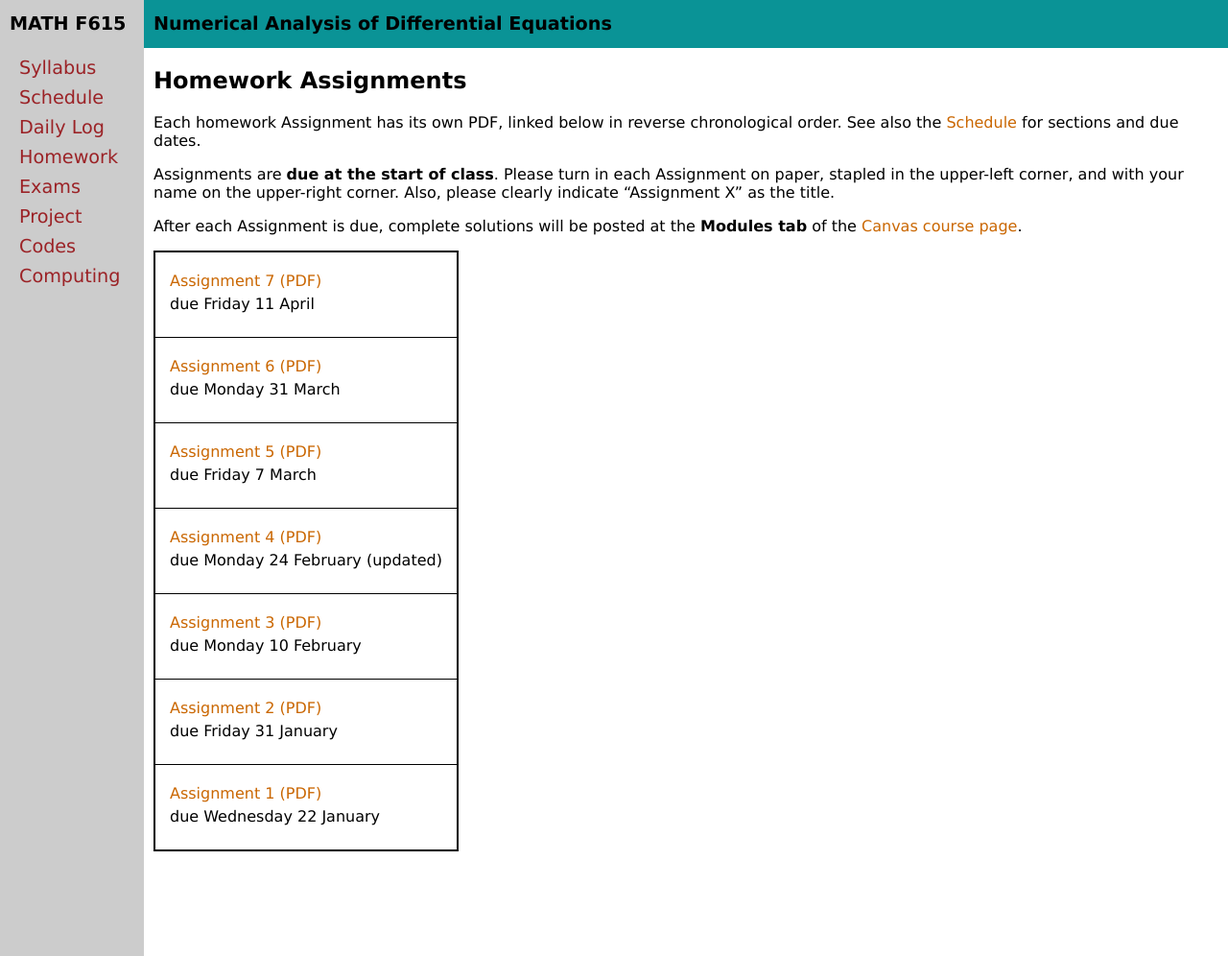
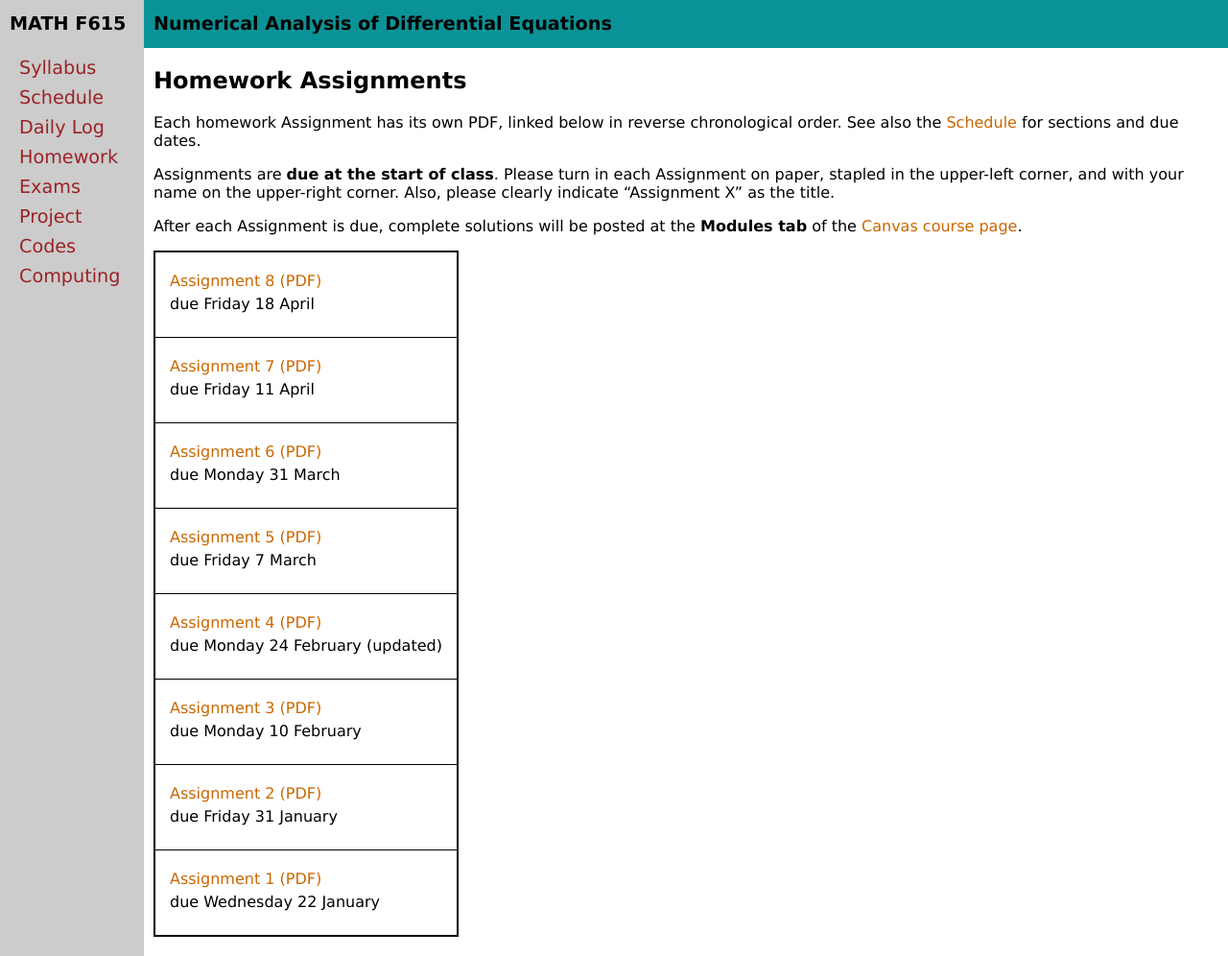
Before and after one commit to bueler/nade, a Jekyll site: the page built from homework.md, in a window 1280 px wide and 996 px high. Shown: the whole window at 96% size. Built offline with Jekyll 4.4.1, drawn with Linux system fonts in a browser that asks for light colours.

Commit message:
A8 posted

```diff
--- a/_data/homework.yml
+++ b/_data/homework.yml
@@ -1,6 +1,9 @@
 semester: Spring 2025
 home: assets/homework/S25
 homework:
+- name: Assignment 8
+  due: Friday 18 April
+  blank: A8.pdf
 - name: Assignment 7
   due: Friday 11 April
   blank: A7.pdf
```
Also changed, not shown: 2 other files.
